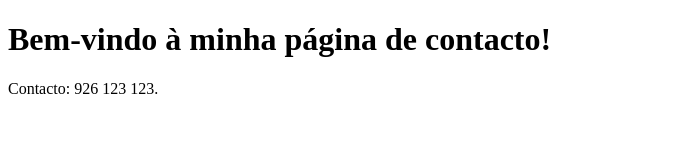
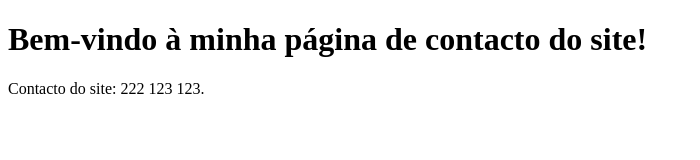
Before and after one commit to Dacassussua/github-master, a plain HTML site: page contacto.html in a window 1280 px wide. Shown: the whole page, without its empty margins (0-700 px from the left). Drawn offline with Linux system fonts and the light colour scheme.

Commit message:
alteraçã do contacto do site

```diff
--- a/contacto.html
+++ b/contacto.html
@@ -4,7 +4,7 @@
     <title>Página de contacto</title>
 </head>
 <body>
-    <h1>Bem-vindo à minha página de contacto!</h1>
-    <p>Contacto: 926 123 123.</p>
+    <h1>Bem-vindo à minha página de contacto do site!</h1>
+    <p>Contacto do site: 222 123 123.</p>
 </body>
 </html>
```
